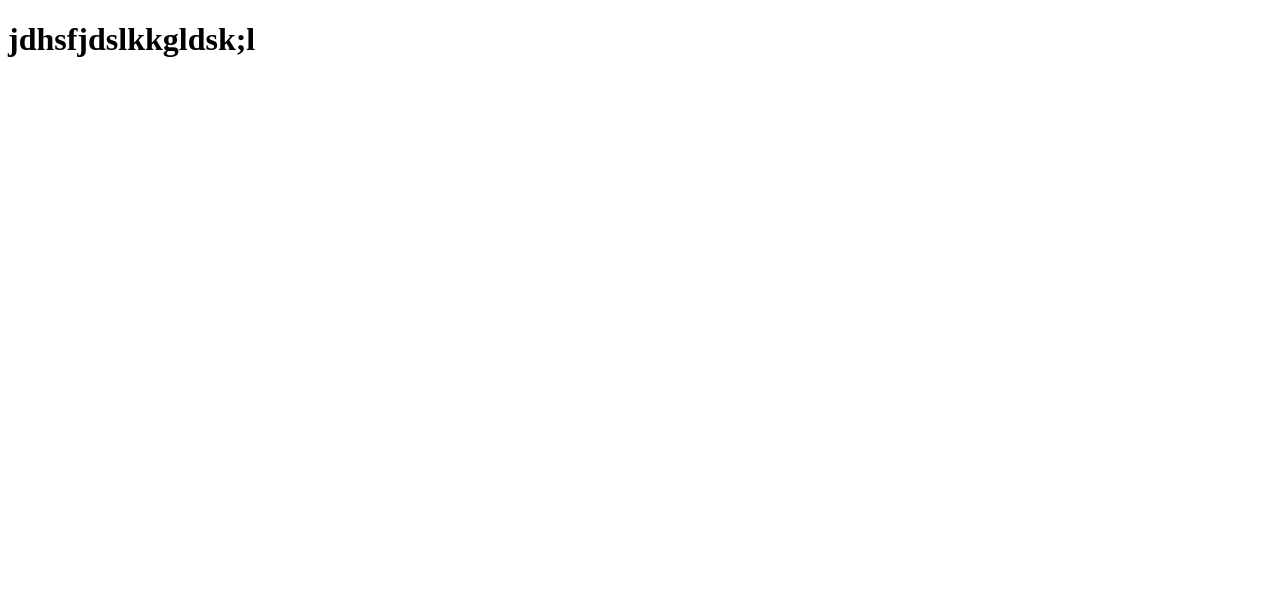
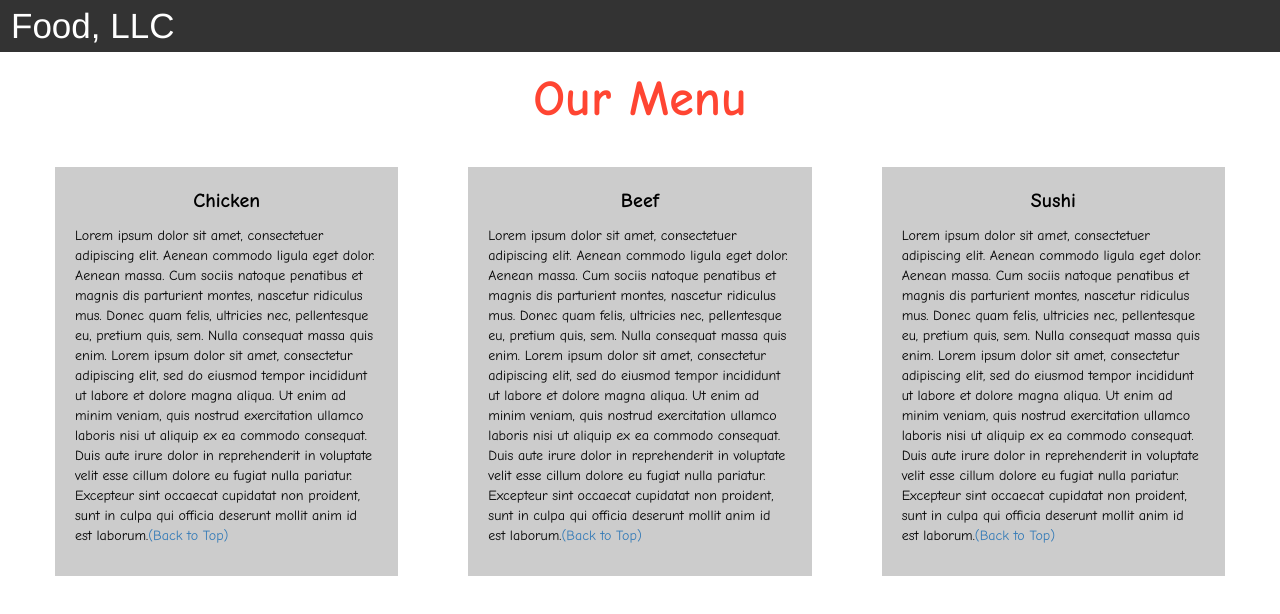
Before and after one commit to halarealhg/module3-solution, a plain HTML site: page site/index.html in a window 1280 px wide. Drawn offline with nearby package versions, Linux system fonts and the light colour scheme.

Commit message:
my new page.

```diff
--- a/site/index.html
+++ b/site/index.html
@@ -1,9 +1,77 @@
 <!DOCTYPE html>
 <html>
 <head>
-	<title>module 3</title>
+
+<title>Module 3</title>
+
+  <meta name="viewport" content="width=device-width, initial-scale=1">
+  <link rel="stylesheet" href="https://maxcdn.bootstrapcdn.com/bootstrap/3.3.7/css/bootstrap.min.css">
+  <script src="https://ajax.googleapis.com/ajax/libs/jquery/3.3.1/jquery.min.js"></script>
+  <script src="https://maxcdn.bootstrapcdn.com/bootstrap/3.3.7/js/bootstrap.min.js"></script>
+
 </head>
+
+<meta name="viewport" content="width=device-width, initial-scale=1">
+<link rel="stylesheet" type="text/css" href="style.css">
+
+
+
 <body>
-<h1>jdhsfjdslkkgldsk;l</h1>
+
+
+<nav class="navbar" id="top">
+  <div class="container-fluid">
+
+    <div class="navbar-header">
+      <button type="button" class="navbar-toggle" data-toggle="collapse" data-target="#myNavbar">
+        <span class="icon-bar"></span>
+        <span class="icon-bar"></span>
+        <span class="icon-bar"></span>
+      </button>
+      <a class="navbar-brand" href="#">Food, LLC</a>
+    </div>
+
+    <div class="collapse" id="myNavbar">
+      <ul class="nav navbar-nav visible-xs">
+        <li><a class="menu-item" href="#">Chicken</a></li>
+        <li><a class="menu-item" href="#">Beef</a></li>
+        <li><a class="menu-item" href="#">Sushi</a></li>
+      </ul>
+    </div>
+
+  </div>
+</nav>
+
+<h1 class="main-title">Our Menu</h1>
+
+
+
+<div class="row">
+
+  <div class="col-lg-4 col-md-6 col-sm-12">
+    <div class="content-box">
+      <p class="item-name">Chicken</p>
+      <p>Lorem ipsum dolor sit amet, consectetuer adipiscing elit. Aenean commodo ligula eget dolor. Aenean massa. Cum sociis natoque penatibus et magnis dis parturient montes, nascetur ridiculus mus. Donec quam felis, ultricies nec, pellentesque eu, pretium quis, sem. Nulla consequat massa quis enim. Lorem ipsum dolor sit amet, consectetur adipiscing elit, sed do eiusmod tempor incididunt ut labore et dolore magna aliqua. Ut enim ad minim veniam, quis nostrud exercitation ullamco laboris nisi ut aliquip ex ea commodo consequat. Duis aute irure dolor in reprehenderit in voluptate velit esse cillum dolore eu fugiat nulla pariatur. Excepteur sint occaecat cupidatat non proident, sunt in culpa qui officia deserunt mollit anim id est laborum.<a href="#top">(Back to Top)</a></p>
+    </div>
+  </div>
+
+  <div class="col-lg-4 col-md-6 col-sm-12">
+    <div class="content-box">
+      <p class="item-name">Beef</p>
+      <p>Lorem ipsum dolor sit amet, consectetuer adipiscing elit. Aenean commodo ligula eget dolor. Aenean massa. Cum sociis natoque penatibus et magnis dis parturient montes, nascetur ridiculus mus. Donec quam felis, ultricies nec, pellentesque eu, pretium quis, sem. Nulla consequat massa quis enim. Lorem ipsum dolor sit amet, consectetur adipiscing elit, sed do eiusmod tempor incididunt ut labore et dolore magna aliqua. Ut enim ad minim veniam, quis nostrud exercitation ullamco laboris nisi ut aliquip ex ea commodo consequat. Duis aute irure dolor in reprehenderit in voluptate velit esse cillum dolore eu fugiat nulla pariatur. Excepteur sint occaecat cupidatat non proident, sunt in culpa qui officia deserunt mollit anim id est laborum.<a href="#top">(Back to Top)</a></p>
+    </div>
+  </div>
+
+
+  <div class="col-lg-4 col-md-12 col-sm-12">
+    <div class="content-box">
+      <p class="item-name">Sushi</p>
+      <p>Lorem ipsum dolor sit amet, consectetuer adipiscing elit. Aenean commodo ligula eget dolor. Aenean massa. Cum sociis natoque penatibus et magnis dis parturient montes, nascetur ridiculus mus. Donec quam felis, ultricies nec, pellentesque eu, pretium quis, sem. Nulla consequat massa quis enim. Lorem ipsum dolor sit amet, consectetur adipiscing elit, sed do eiusmod tempor incididunt ut labore et dolore magna aliqua. Ut enim ad minim veniam, quis nostrud exercitation ullamco laboris nisi ut aliquip ex ea commodo consequat. Duis aute irure dolor in reprehenderit in voluptate velit esse cillum dolore eu fugiat nulla pariatur. Excepteur sint occaecat cupidatat non proident, sunt in culpa qui officia deserunt mollit anim id est laborum.<a href="#top">(Back to Top)</a></p>
+    </div>
+  </div>
+
+</div>
+
+
 </body>
 </html>
--- /dev/null
+++ b/site/style.css
@@ -0,0 +1,97 @@
+
+.container-fluid{
+	margin: 0;
+	padding: 0;
+}
+
+.navbar{
+	border-radius: 0px;
+	background-color: rgba(0,0,0,0.8);
+}
+
+.navbar-brand{
+  font-size: 35px;
+  color: white;
+  padding-left: 25px;
+}
+
+.navbar-brand:hover{
+	color: white;
+}
+
+.nav{
+	margin: 0;
+	padding: 0;
+}
+
+.navbar-nav{
+  font-size: 25px;
+  text-align: center;
+  margin: 0;
+  padding: 0;
+}
+
+.navbar-toggle{
+	border: 2px solid white;
+	margin-right: 25px;
+}
+
+.icon-bar{
+	background-color: white;
+}
+
+
+.main-title{
+  margin-bottom: 15px;
+  text-align: center;
+  color: #ff4532;
+  font-size: 50px;
+  font-family: "Comic Sans MS", cursive, sans-serif;
+  font-weight: bold;
+}
+
+li{
+	box-sizing: border-box;
+	width: 100%;
+}
+
+.menu-item{
+	padding: 0;
+	margin: 0;
+	width: 100%;
+	background-color: white;
+	border-bottom: 1px solid black;
+	color: black;
+	display: block;
+}
+
+.menu-item:hover{
+	background-color: rgba(0,0,0,0.9);
+	color: rgba(0,0,0,0.4);
+}
+
+
+
+.row{
+	margin: 20px;
+}
+
+.content-box{
+	margin: 20px;
+	width: auto;
+	height: auto;
+	color: black;
+	background-color: rgba(0,0,0,0.2);
+	font-family: "Comic Sans MS", cursive, sans-serif;
+	padding: 20px;
+}
+
+.item-name{
+	text-align: center;
+	font-size: 20px;
+	font-weight: bold;
+}
+
+#top{
+
+}
```
